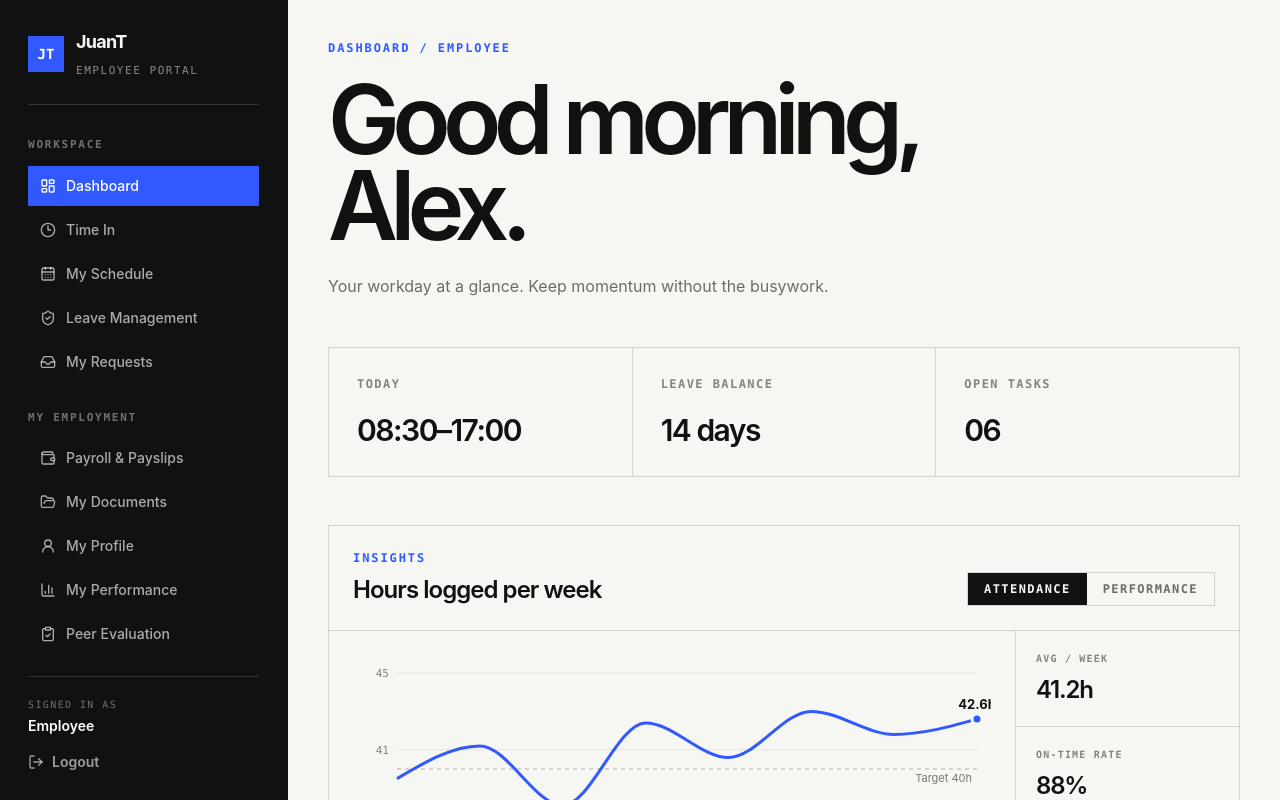
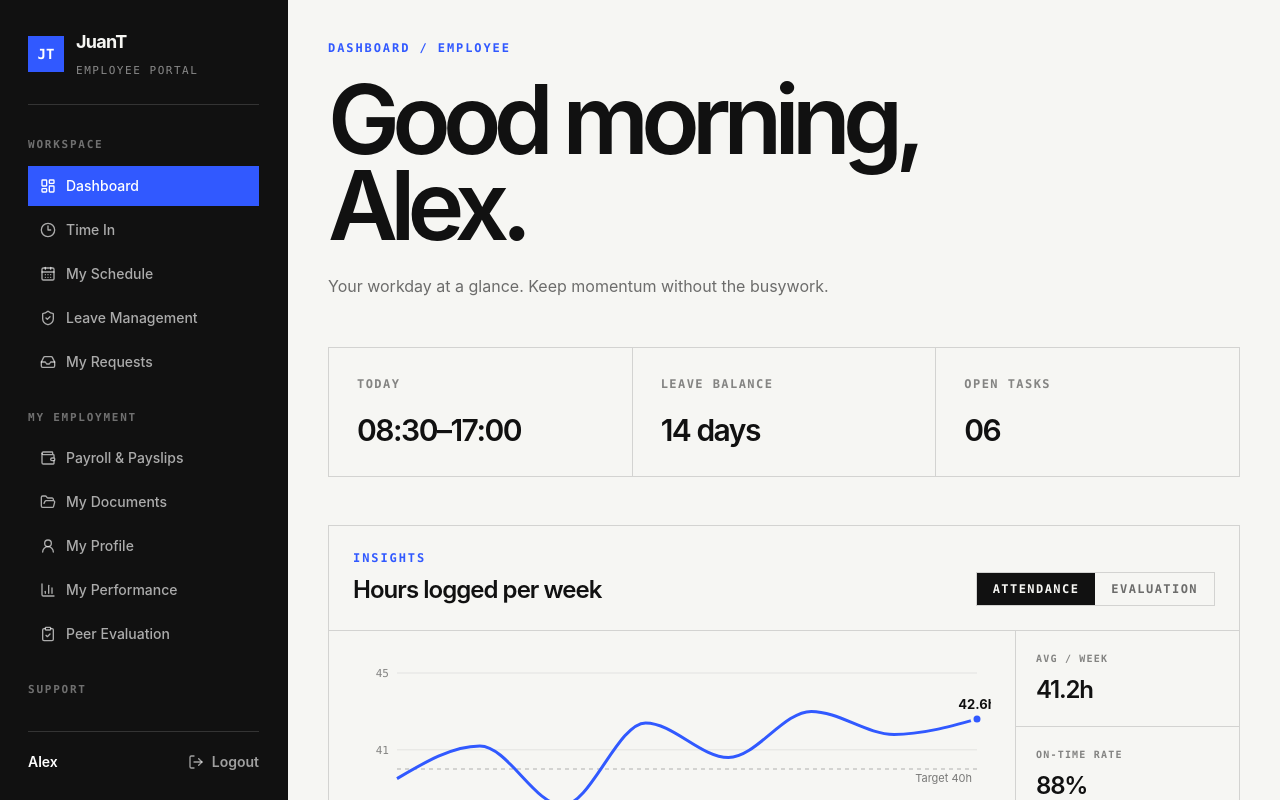
Before and after one commit to FSudoLab/juant, a Next.js app: page /dashboard/employee in a window 1280 px wide. Shown: the top 800 px of the page. Built offline with nearby package versions, Linux system fonts and the light colour scheme.

Commit message:
Refine sidebar identity and evaluation dashboard trend

```diff
--- a/components/dashboard/sidebar.tsx
+++ b/components/dashboard/sidebar.tsx
@@ -89,14 +89,13 @@ export function Sidebar({ role }: { role: Role }) {
             </div>
           })}
         </nav>
-        <div className="mt-6 border-t border-white/15 pt-5">
-          <p className="font-mono text-[10px] uppercase tracking-[0.14em] text-white/40">Signed in as</p>
-          <p className="mt-1 text-sm font-semibold text-white">{role === 'hr' ? 'HR Admin' : role === 'manager' ? 'Manager' : role === 'system-admin' ? 'System Admin' : 'Employee'}</p>
+        <div className="mt-6 flex items-center justify-between gap-3 border-t border-white/15 pt-5">
+          <p className="min-w-0 truncate text-sm font-semibold text-white">{role === 'hr' ? 'HR Admin' : role === 'manager' ? 'Manager' : role === 'system-admin' ? 'System Admin' : 'Alex'}</p>
+          <button type="button" onClick={handleLogout} className="inline-flex shrink-0 items-center gap-2 text-left text-sm font-semibold text-white/60 hover:text-white">
+            <LogOut aria-hidden="true" className="size-4" />
+            Logout
+          </button>
         </div>
-        <button type="button" onClick={handleLogout} className="mt-4 flex items-center gap-2 text-left text-sm font-semibold text-white/60 hover:text-white">
-          <LogOut aria-hidden="true" className="size-4" />
-          Logout
-        </button>
       </div>
     </aside>
   )
--- a/components/employee/dashboard-insights-chart.tsx
+++ b/components/employee/dashboard-insights-chart.tsx
@@ -27,12 +27,12 @@ const attendanceTrend = [
 ]
 
 const performanceTrend = [
-  { label: 'May', score: 78, goals: 64 },
-  { label: 'Jun', score: 81, goals: 70 },
-  { label: 'Jul', score: 80, goals: 72 },
-  { label: 'Aug', score: 85, goals: 79 },
-  { label: 'Sep', score: 88, goals: 83 },
-  { label: 'Oct', score: 91, goals: 86 },
+  { label: 'May', score: 64, goals: 64 },
+  { label: 'Jun', score: 70, goals: 70 },
+  { label: 'Jul', score: 72, goals: 72 },
+  { label: 'Aug', score: 79, goals: 79 },
+  { label: 'Sep', score: 83, goals: 83 },
+  { label: 'Oct', score: 86, goals: 86 },
 ]
 
 const views = {
@@ -48,15 +48,15 @@ const views = {
     action: 'Full attendance',
   },
   performance: {
-    label: 'Performance',
-    title: 'Performance score trend',
+    label: 'Evaluation',
+    title: 'Evaluation score trend',
     summary: [
-      ['Current score', '91'],
+      ['Current score', '86'],
       ['Goals met', '86%'],
-      ['Since May', '+13 pts'],
+      ['Since May', '+22 pts'],
     ],
     href: '/dashboard/employee/performance',
-    action: 'Full performance',
+    action: 'Full evaluation',
   },
 } as const
 
@@ -147,7 +147,7 @@ export function DashboardInsightsChart() {
                 <Tooltip cursor={{ stroke: 'rgba(17,17,17,0.2)' }} content={<ChartTooltip unit="" />} />
                 <Line type="monotone" dataKey="goals" name="Goals met %" stroke="rgba(17,17,17,0.35)" strokeDasharray="4 4" strokeWidth={1.5} dot={false} animationDuration={600} />
                 <Line type="monotone" dataKey="score" name="Score" stroke="#3159ff" strokeWidth={3} dot={false} activeDot={{ r: 5, fill: '#3159ff', stroke: '#f6f6f3', strokeWidth: 3 }} animationDuration={600} />
-                <ReferenceDot x="Oct" y={91} r={5} fill="#3159ff" stroke="#f6f6f3" strokeWidth={3} label={{ value: '91', position: 'top', fill: '#111111', fontSize: 13, fontWeight: 700 }} />
+                <ReferenceDot x="Oct" y={86} r={5} fill="#3159ff" stroke="#f6f6f3" strokeWidth={3} label={{ value: '86', position: 'top', fill: '#111111', fontSize: 13, fontWeight: 700 }} />
               </LineChart>
             )}
           </ResponsiveContainer>
```
